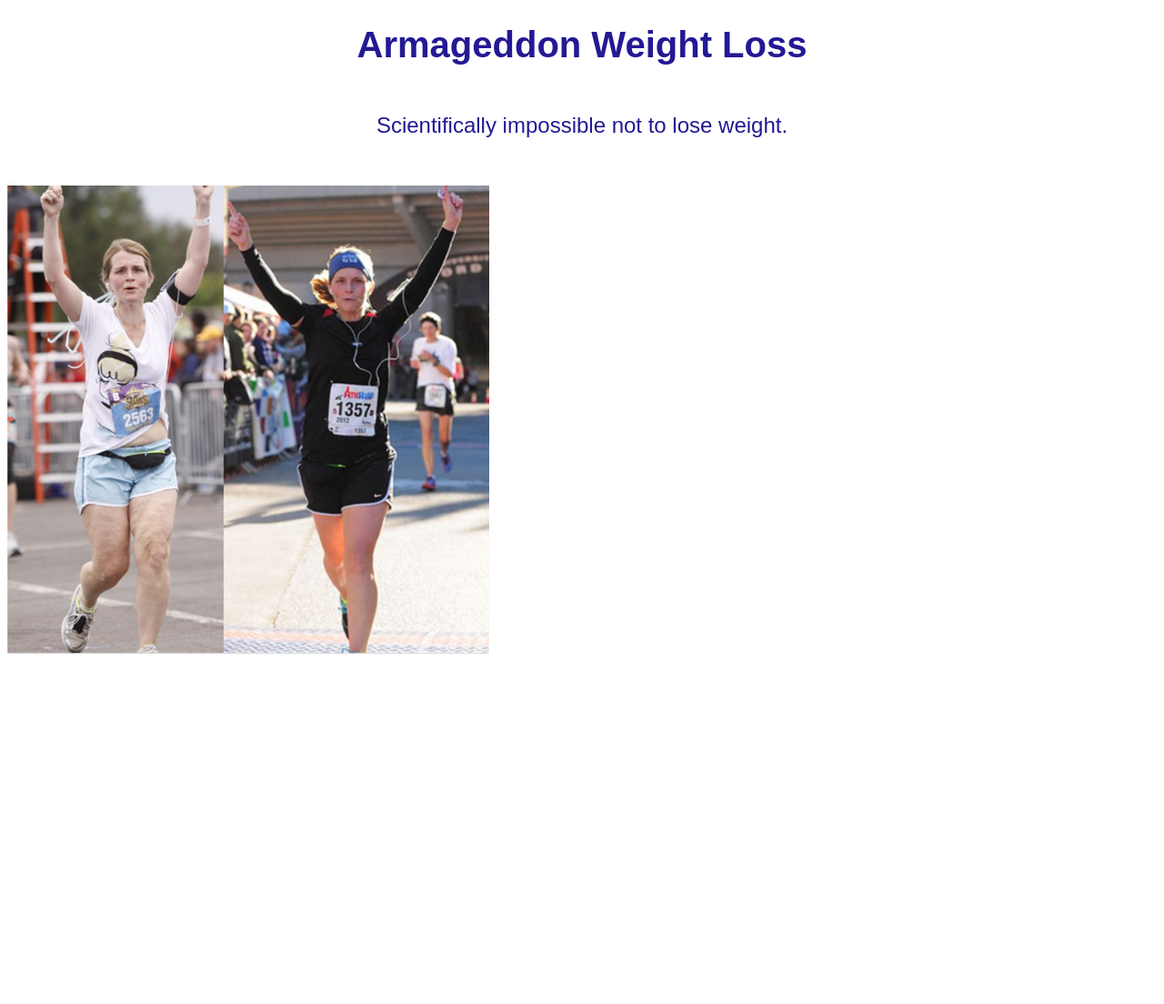
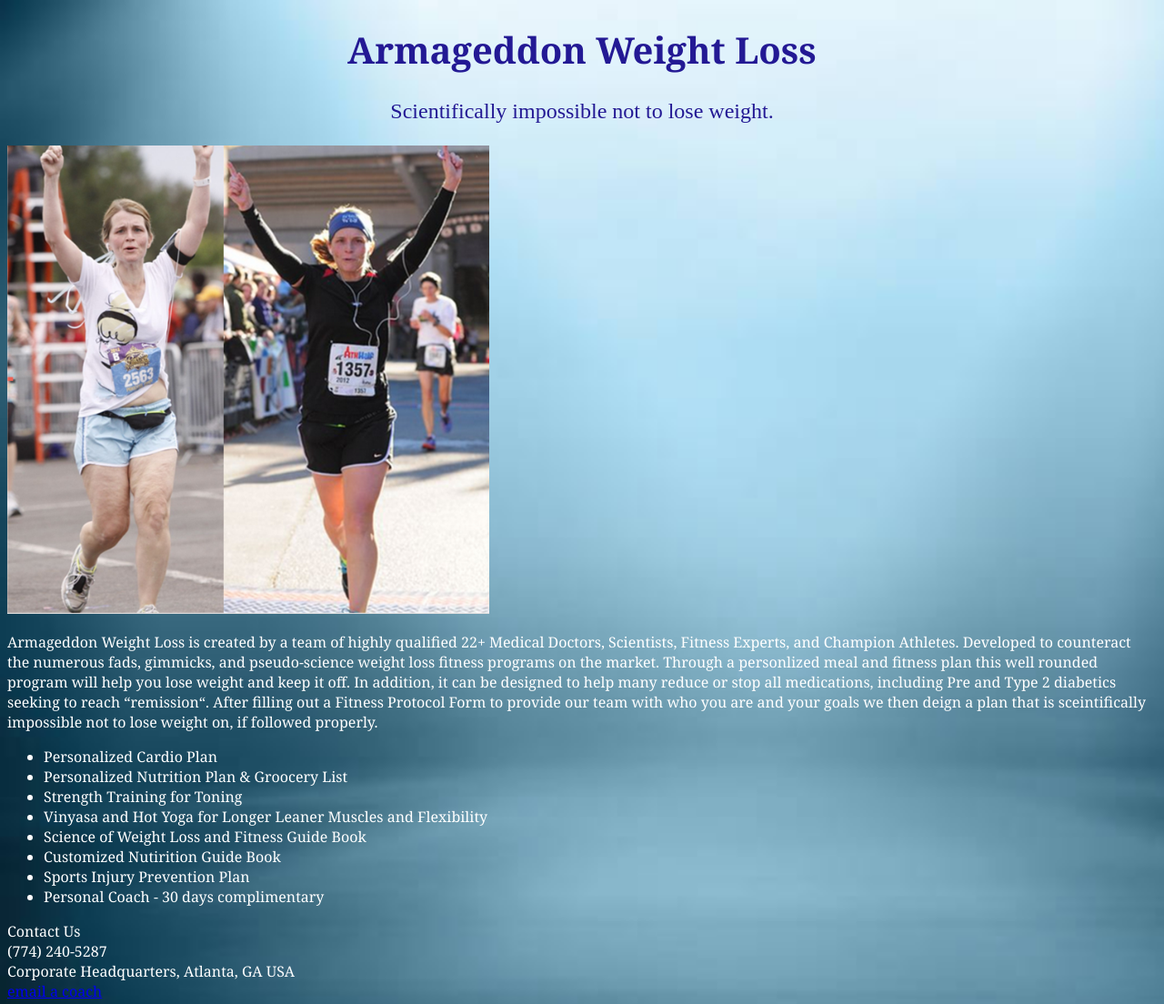
Before and after one commit to carolhelsel/carolhelsel.github.io, a plain HTML site: page unit_3/index.html in a window 1280 px wide. Shown: the top 1104 px of the page at 91% size. Drawn offline with Linux system fonts and the light colour scheme.

Commit message:
create unit 4 folder and revert unit 3 css

```diff
--- a/unit_3/style.css
+++ b/unit_3/style.css
@@ -1,7 +1,3 @@
-<style>
-@import url('https://fonts.googleapis.com/css?family=Alegreya|Alegreya+Sans+SC');
-</style>
-
 body {
 	background-image: url("images/backgroundblue.jpg");
 	background-size: cover;
@@ -9,34 +5,22 @@ body {
 
 h1{
 	color: #231994;
-	font-weight: black;
+	font-weight: bold;
 	text-align: center;
 	font-size: 40px;
-	font-family: 'Alegreya Sans SC', sans-serif;
+	font-family: Cambria;
 }
 
 #slogan{
 	color: #231994;
-	font-weight: bold-italic;
+	font-weight: italic;
 	font-size: 24px;
 	text-align: center;
-	font-family: 'Alegreya Sans SC', sans-serif;
+	font-family: "Cooper Black";
 }
 
-p{
+p, ul{
 	color: #FFFFFF;
 	text-align: left;
-	font-weight: normal;
-	font-family: 'Alegreya', serif;
-	font-size: 18px;
-	line-height: 1.5em;
-	margin: 2em;
+	font-family: Cambria;
 }
-
-ul{
-	color: #FFFFFF;
-	text-align: left;
-	font-weight: normal;
-	font-family: 'Alegreya', serif;
-	font-size: 18px;
-}
--- /dev/null
+++ b/unit_4/style.css
@@ -0,0 +1,42 @@
+<style>
+@import url('https://fonts.googleapis.com/css?family=Alegreya|Alegreya+Sans+SC');
+</style>
+
+body {
+	background-image: url("images/backgroundblue.jpg");
+	background-size: cover;
+}
+
+h1{
+	color: #231994;
+	font-weight: black;
+	text-align: center;
+	font-size: 40px;
+	font-family: 'Alegreya Sans SC', sans-serif;
+}
+
+#slogan{
+	color: #231994;
+	font-weight: bold-italic;
+	font-size: 24px;
+	text-align: center;
+	font-family: 'Alegreya Sans SC', sans-serif;
+}
+
+p{
+	color: #FFFFFF;
+	text-align: left;
+	font-weight: normal;
+	font-family: 'Alegreya', serif;
+	font-size: 18px;
+	line-height: 1.5em;
+	margin: 2em;
+}
+
+ul{
+	color: #FFFFFF;
+	text-align: left;
+	font-weight: normal;
+	font-family: 'Alegreya', serif;
+	font-size: 18px;
+}
```
Also changed, not shown: unit_4/index.html (added, +30 -0 lines), unit_4/images/backgroundblue.jpg (added), unit_4/images/cindy.png (added), 3 other files.
